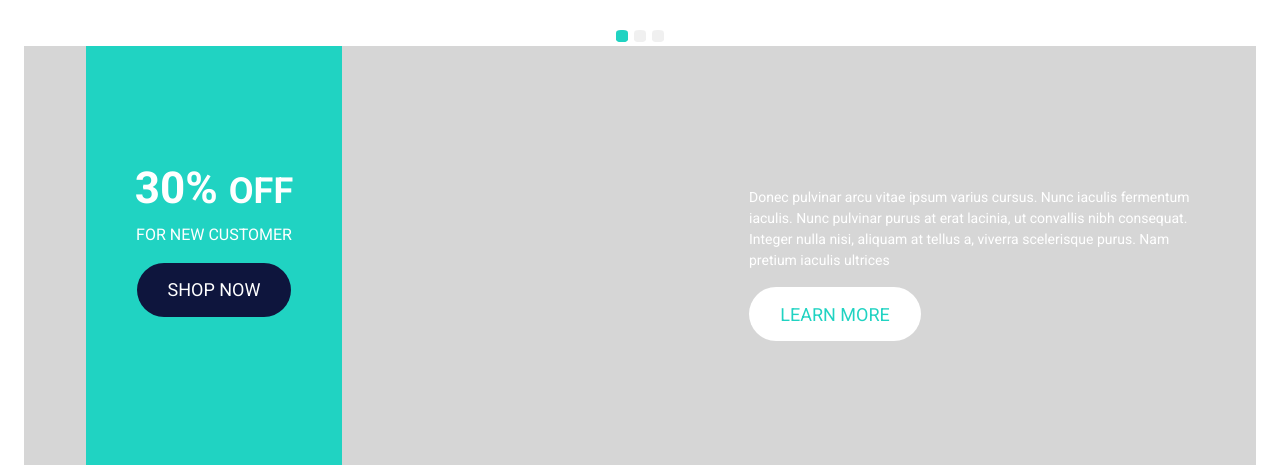
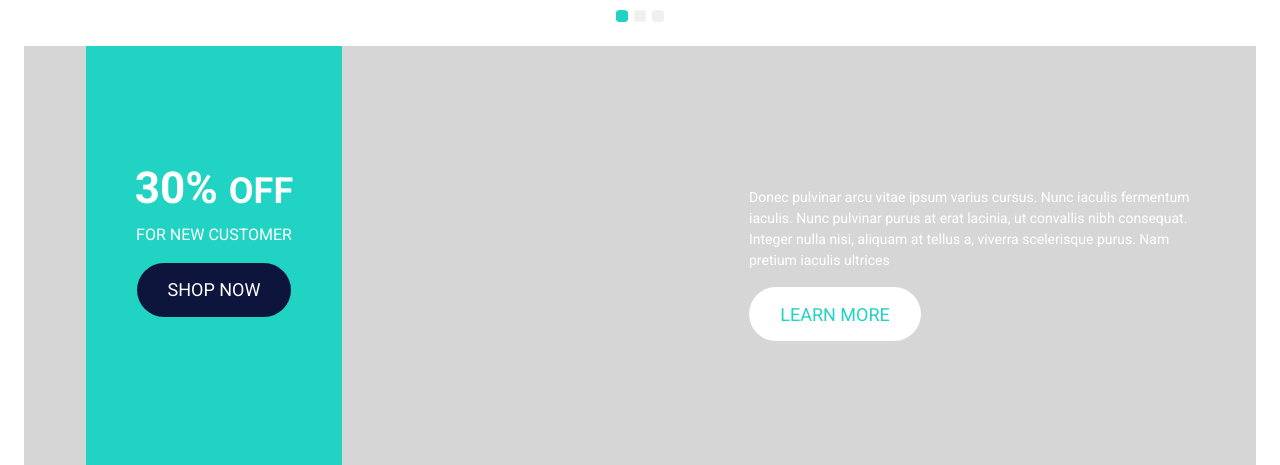
Before and after one commit to mariagarabedian/Team_5_Kenkata, an ASP.NET Core app: page / in a window 1280 px wide. Shown: the part 2565-3030 px from the top of the page. Run offline with ASP.NET Core 8, Linux system fonts and the light colour scheme; some libraries are stand-ins or nearby versions.

Commit message:
liten css ändring

```diff
--- a/Kenkata_5/wwwroot/assets/css/style.css
+++ b/Kenkata_5/wwwroot/assets/css/style.css
@@ -317,7 +317,7 @@ html, body {
 .carousel-indicators {
     left: 0;
     top: auto;
-    bottom: -70px;
+    bottom: -50px;
 }
 
     .carousel-indicators [data-bs-target] {
```
